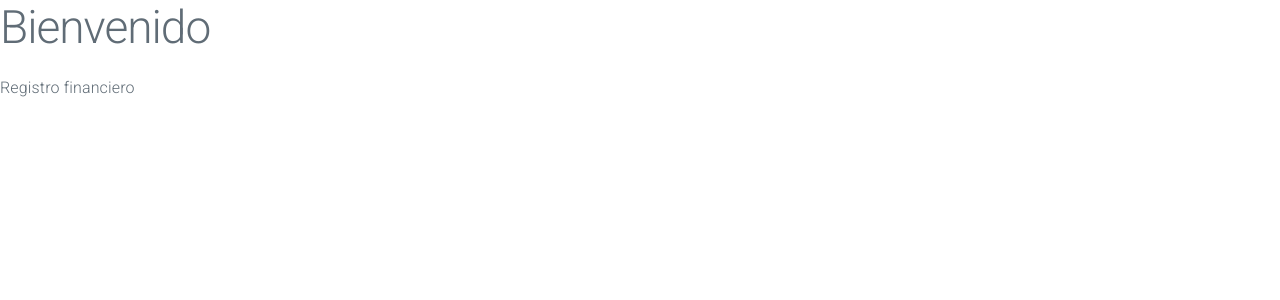
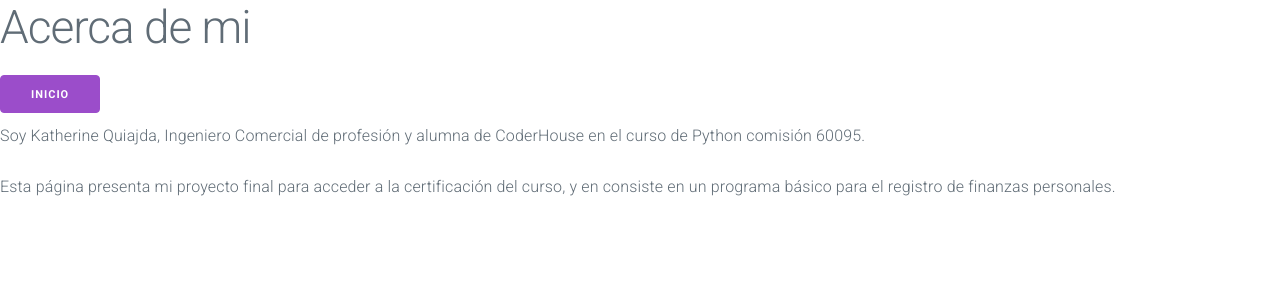
Before and after one commit to Kattquijada/PF-KatherineQuijada, a Django app: page /about/ in a window 1280 px wide. Shown: the top 300 px of the page. Run offline with Django 5.2, Linux system fonts and the light colour scheme.

Commit message:
feat: agrega about

```diff
--- a/src/control/templates/control/about.html
+++ b/src/control/templates/control/about.html
@@ -1,6 +1,9 @@
 {% extends "control/base.html" %}
 
 {% block contenido %}
-    <h1>Bienvenido</h1>
-    <p>Registro financiero</p>
+    <h1>Acerca de mi</h1>
+    <a href="{% url "control:index" %}"><button>Inicio</button></a>
+    <p>Soy Katherine Quiajda, Ingeniero Comercial de profesión y alumna de CoderHouse en el curso de Python comisión 60095.</p>
+    <p>Esta página presenta mi proyecto final para acceder a la certificación del curso,
+        y en consiste en un programa básico para el registro de finanzas personales. </p>
 {% endblock contenido %}
--- a/src/control/templates/control/index.html
+++ b/src/control/templates/control/index.html
@@ -3,6 +3,7 @@
 {% block contenido %}
     <h1>Registro Financiero</h1>
     <p>Registre sus finanzas personales</p>
+    <a href="{% url "control:about" %}"><button>Acerca de mi</button></a>
     <a href="{% url "control:form_ingresos" %}"><button>Registro Ingresos</button></a>
     <a href="{% url "control:form_egresos" %}"><button>Registro Egresos</button></a>
     <a href="{% url "control:form_deuda" %}"><button>Registro Deudas</button></a>
```
